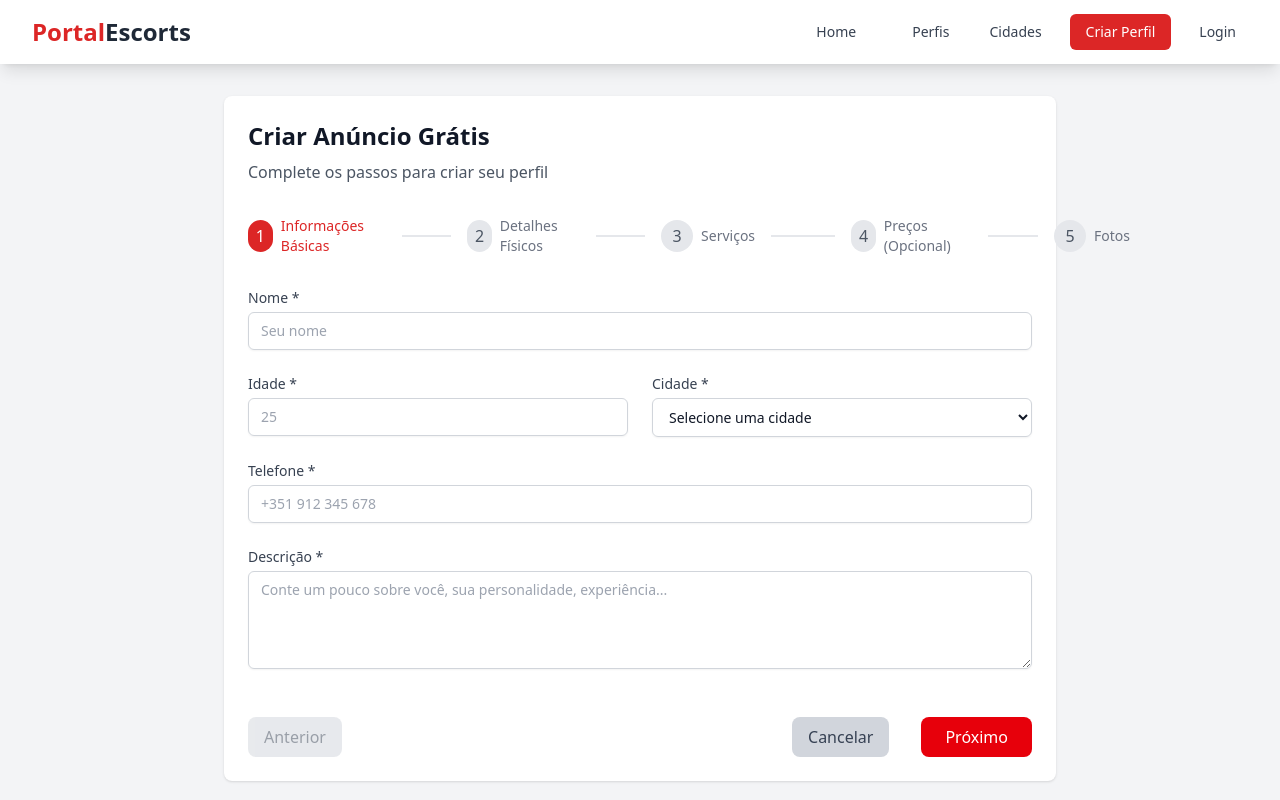
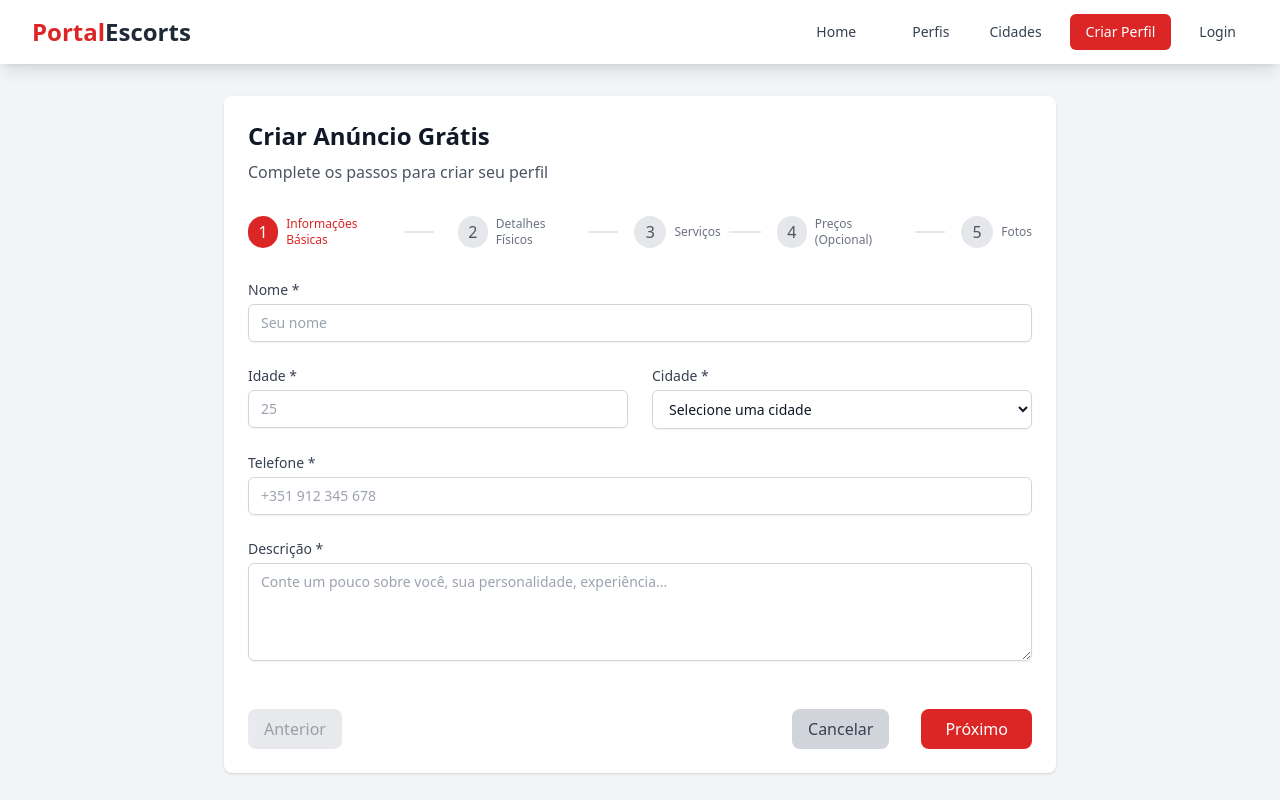
Before and after one commit to jorca1989/escort-website, a Next.js app: page /criar-anuncio in a window 1280 px wide. Shown: the top 800 px of the page. Built offline with nearby package versions, Linux system fonts and the light colour scheme.

Commit message:
Fix progress bar layout and add 15/30 minute duration options

```diff
--- a/src/app/criar-anuncio/page.tsx
+++ b/src/app/criar-anuncio/page.tsx
@@ -495,6 +495,7 @@ export default function CriarAnuncioPage() {
                   className="mt-1 block w-full px-3 py-2 border border-gray-300 rounded-md shadow-sm focus:outline-none focus:ring-indigo-500 focus:border-indigo-500 sm:text-sm text-gray-900"
                 >
                   <option value="">Selecione</option>
+                  <option value="15 minutos">15 minutos</option>
                   <option value="30 minutos">30 minutos</option>
                   <option value="1 hora">1 hora</option>
                   <option value="2 horas">2 horas</option>
@@ -706,9 +707,9 @@ export default function CriarAnuncioPage() {
             <p className="text-gray-600">Complete os passos para criar seu perfil</p>
           </div>
 
-          {/* Progress Steps */}
+          {/* Progress Steps - Fixed Layout */}
           <div className="mb-8">
-            <div className="flex items-center justify-between">
+            <div className="flex items-center justify-center space-x-2">
               {steps.map((step, index) => (
                 <div key={step.number} className="flex items-center">
                   <div className={`flex items-center justify-center w-8 h-8 rounded-full ${
@@ -716,13 +717,13 @@ export default function CriarAnuncioPage() {
                   }`}>
                     {step.number}
                   </div>
-                  <span className={`ml-2 text-sm font-medium ${
+                  <span className={`ml-2 text-xs font-medium ${
                     currentStep >= step.number ? 'text-red-600' : 'text-gray-500'
                   }`}>
                     {step.title}
                   </span>
                   {index < steps.length - 1 && (
-                    <div className={`w-16 h-0.5 mx-4 ${
+                    <div className={`w-8 h-0.5 mx-2 ${
                       currentStep > step.number ? 'bg-red-600' : 'bg-gray-200'
                     }`} />
                   )}
```
